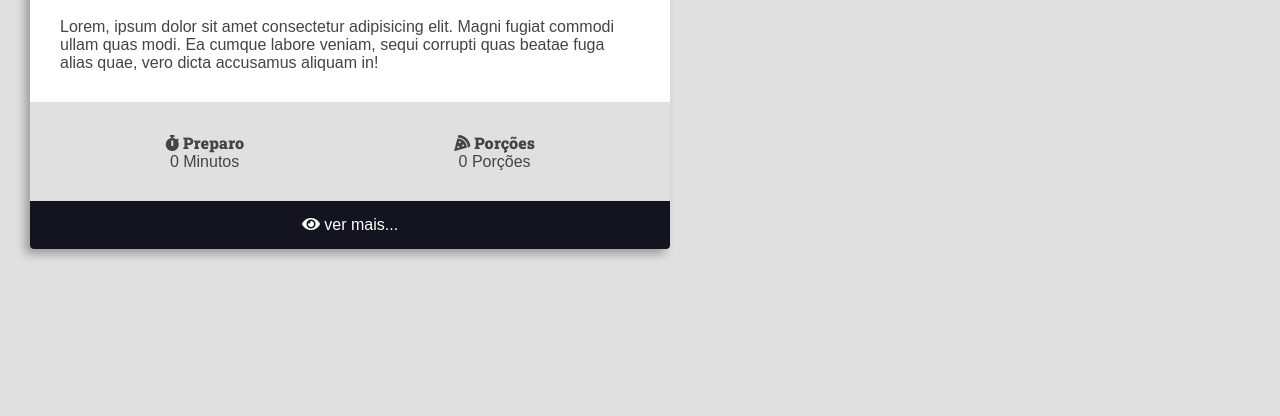
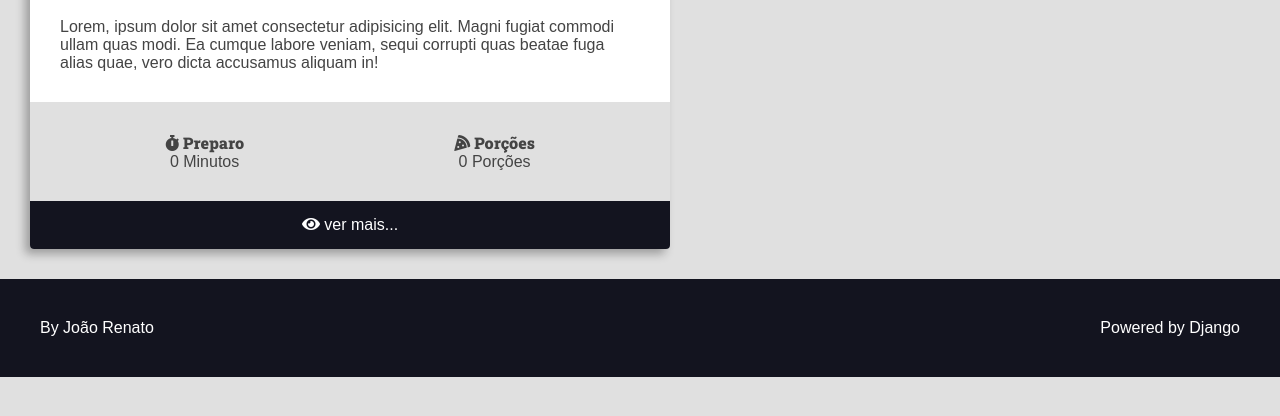
Before and after one commit to JoaoRenato2/RecipesWebsite, a Django app: page / in a window 1280 px wide. Shown: the part 327-743 px from the top of the page. Run offline with Django 4.2, Linux system fonts and the light colour scheme; some libraries are stand-ins or nearby versions.

Commit message:
criando o footer

```diff
--- a/recipes/static/recipes/css/home.css
+++ b/recipes/static/recipes/css/home.css
@@ -240,3 +240,22 @@ h6 {
 .recipe-footer a:hover {
     filter: brightness(2);
 }
+
+.main-footer {
+    display: flex;
+    align-items: center;
+    justify-content: space-between;
+    background: var(--color-primary-dark);
+    color: var(--color-white);
+    padding: var(--spacing-gutter-large);
+}
+
+.main-footer a {
+    color: var(--color-white);
+    text-decoration: none;
+    transition: all 300ms ease-in-out;
+}
+
+.main-footer a:hover {
+    filter: brightness(.8);
+}
--- a/recipes/templates/recipes/pages/home.html
+++ b/recipes/templates/recipes/pages/home.html
@@ -12,6 +12,7 @@
 
         </div>
     </main>
+    {% include 'recipes/partials/footer.html' %}
 
 </body>
 
--- /dev/null
+++ b/recipes/templates/recipes/partials/footer.html
@@ -0,0 +1,9 @@
+<footer class="main-footer">
+    <div class="developer">
+      <a href="https://www.otaviomiranda.com.br/" target="_blank" rel="noreferrer noopener">By João Renato</a>
+    </div>
+
+    <div class="powered">
+      <a href="https://www.djangoproject.com/" target="_blank" rel="noreferrer noopener">Powered by Django</a>
+    </div>
+  </footer>
```
